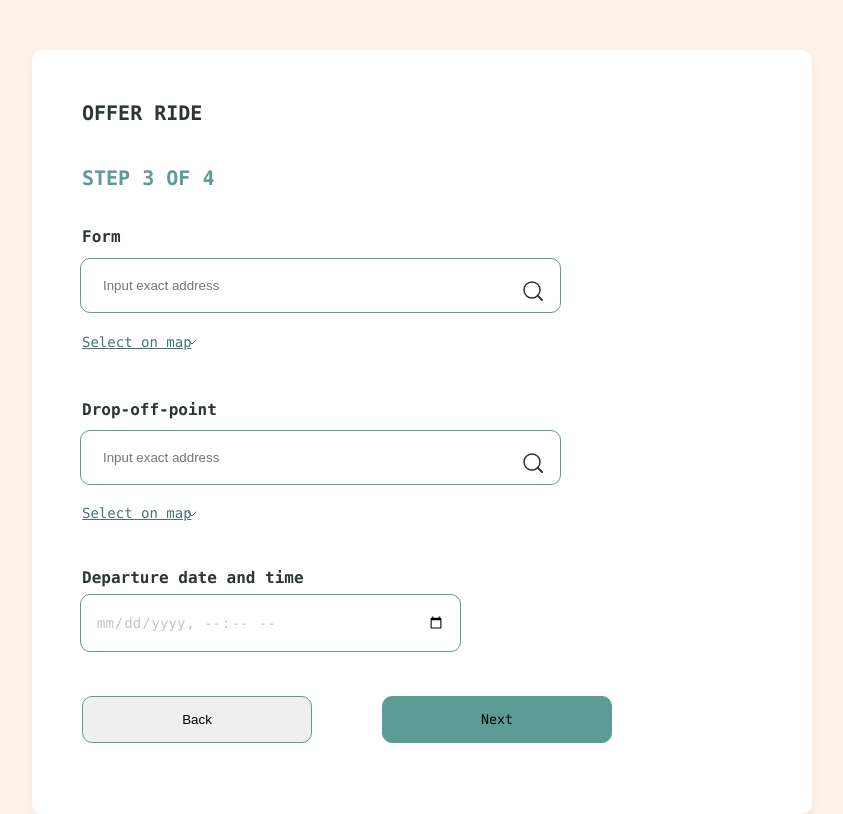
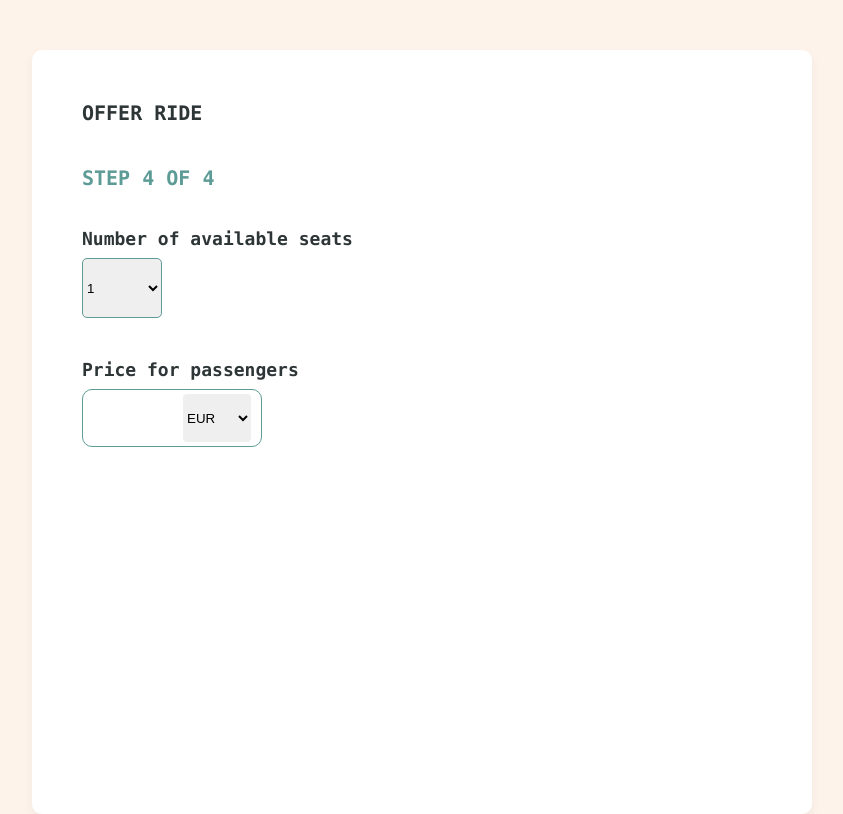
Before and after one commit to medlouay/front-end-newHorizons, a React (Vite) app in the folder front-end/: page / in a window 1280 px wide. Shown: the whole page, without its empty margins (218-1061 px from the left). Built offline with nearby package versions, Linux system fonts and the light colour scheme.

Commit message:
offer ride form step 4 of 4

```diff
--- a/front-end/src/App.jsx
+++ b/front-end/src/App.jsx
@@ -1,5 +1,5 @@
 import React from 'react'
-import{Info,Header,Footer,Body,Event,RideCard, OfferRideS2, OfferRideS3} from "./components"
+import{Info,Header,Footer,Body,Event,OfferRideS1, OfferRideS2, OfferRideS3, OfferRideS4} from "./components"
 import {path as SvgImage} from "./assets"
 
 const App = () => {
@@ -8,7 +8,7 @@ const App = () => {
       <SvgImage className="styled-svg" />
     </div> */}
 
-  <OfferRideS3/>
+  <OfferRideS4/>
 
 
   </>)
--- a/front-end/src/components/RideCard/RideCard.jsx
+++ b/front-end/src/components/OfferRideS1/OfferRideS1.jsx
@@ -1,7 +1,7 @@
 import React from 'react'
-import './rideCard.css'
+import './OfferRideS1.css'
 
-const RideCard = () => {
+const OfferRideS1 = () => {
   return (
 
     <div id="container">
@@ -60,4 +60,4 @@ const RideCard = () => {
     )
 }
 
-  export default RideCard
+  export default OfferRideS1
--- a/front-end/src/components/OfferRideS3/OfferRideS3.jsx
+++ b/front-end/src/components/OfferRideS3/OfferRideS3.jsx
@@ -11,13 +11,11 @@ const OfferRideS3 = () => {
       <div id='st2'>
         <span>STEP 3 OF 4</span>
       </div>
-
       <span id='form3'> Form </span>
-
       <div id="search-bar3">
         <input id="input3" type="text" placeholder="Input exact address" />
-
-      <svg id='icon3'
+        <svg
+          id='icon3'
           xmlns="http://www.w3.org/2000/svg"
           width="24"
           height="24"
@@ -25,27 +23,12 @@ const OfferRideS3 = () => {
           fill="none"
           className="search-icon"
         >
-        <path
-          d="M11 19C15.4183 19 19 15.4183 19 11C19 6.58172 15.4183 3 11 3C6.58172 3 3 6.58172 3 11C3 15.4183 6.58172 19 11 19Z"
-          stroke="#2D3536"
-          strokeWidth="1.5"
-          strokeLinecap="round"
-          strokeLinejoin="round"
-        />
-        <path
-          d="M20.9984 21L16.6484 16.65"
-          stroke="#2D3536"
-          strokeWidth="2"
-          strokeLinecap="round"
-          strokeLinejoin="round"
-        />
+          {/* SVG path data */}
         </svg>
       </div>
-
       <div className="dropdown-container">
         <select className="dropdown">
           <option value="option1">Select on map</option>
-
         </select>
         <div className="arrow-icon">
           <svg
@@ -55,25 +38,17 @@ const OfferRideS3 = () => {
             viewBox="0 0 16 16"
             fill="none"
           >
-          <path
-            d="M12 6L8 10L4 6"
-            stroke="#467471"
-            stroke-linecap="round"
-            stroke-linejoin="round"
-          />
+            {/* SVG path data */}
           </svg>
         </div>
       </div>
-
       <span id='drop-off-point'>
         Drop-off-point
       </span>
-
-
       <div id="search-bar4">
         <input id="input3" type="text" placeholder="Input exact address" />
-
-      <svg id='icon3'
+        <svg
+          id='icon3'
           xmlns="http://www.w3.org/2000/svg"
           width="24"
           height="24"
@@ -81,27 +56,12 @@ const OfferRideS3 = () => {
           fill="none"
           className="search-icon"
         >
-        <path
-          d="M11 19C15.4183 19 19 15.4183 19 11C19 6.58172 15.4183 3 11 3C6.58172 3 3 6.58172 3 11C3 15.4183 6.58172 19 11 19Z"
-          stroke="#2D3536"
-          strokeWidth="1.5"
-          strokeLinecap="round"
-          strokeLinejoin="round"
-        />
-        <path
-          d="M20.9984 21L16.6484 16.65"
-          stroke="#2D3536"
-          strokeWidth="2"
-          strokeLinecap="round"
-          strokeLinejoin="round"
-        />
+          {/* SVG path data */}
         </svg>
       </div>
-
       <div className="dropdown-container1">
         <select className="dropdown1">
           <option value="option1">Select on map</option>
-
         </select>
         <div className="arrow-icon1">
           <svg
@@ -111,20 +71,13 @@ const OfferRideS3 = () => {
             viewBox="0 0 16 16"
             fill="none"
           >
-          <path
-            d="M12 6L8 10L4 6"
-            stroke="#467471"
-            stroke-linecap="round"
-            stroke-linejoin="round"
-          />
+            {/* SVG path data */}
           </svg>
         </div>
       </div>
-
-
       <span id='deprature-data-and-time'>
-    Departure date and time    </span>
-
+        Departure date and time
+      </span>
       <div className="datetime-picker">
         <svg
           width="24"
@@ -133,12 +86,7 @@ const OfferRideS3 = () => {
           fill="none"
           className="calendar-icon"
         >
-        {<svg xmlns="http://www.w3.org/2000/svg" width="24" height="24" viewBox="0 0 24 24" fill="none">
-  <path d="M19 4H5C3.89543 4 3 4.89543 3 6V20C3 21.1046 3.89543 22 5 22H19C20.1046 22 21 21.1046 21 20V6C21 4.89543 20.1046 4 19 4Z" stroke="#2D3536" stroke-width="1.5" stroke-linecap="round" stroke-linejoin="round"/>
-  <path d="M16 2V6" stroke="#2D3536" stroke-width="1.5" stroke-linecap="round" stroke-linejoin="round"/>
-  <path d="M8 2V6" stroke="#2D3536" stroke-width="1.5" stroke-linecap="round" stroke-linejoin="round"/>
-  <path d="M3 10H21" stroke="#2D3536" stroke-width="1.5" stroke-linecap="round" stroke-linejoin="round"/>
-</svg>}
+          {/* SVG path data */}
         </svg>
         <input
           type="datetime-local"
@@ -148,7 +96,6 @@ const OfferRideS3 = () => {
           placeholder="Select Date and Time"
         />
       </div>
-
       <div>
         <button id='backbutton2'>
           Back
@@ -159,7 +106,6 @@ const OfferRideS3 = () => {
           Next
         </button>
       </div>
-
     </div>
   );
 }
--- /dev/null
+++ b/front-end/src/components/OfferRideS4/OfferRideS4.css
@@ -0,0 +1,107 @@
+#container4 {
+    position: relative;
+    width: 780px;
+    height: 764px;
+    margin: 50px auto 0;
+    border-radius: 10px;
+    background: #ffffff;
+    box-shadow: 0px 4px 8px 0px #f2e8e0;
+  }
+
+  #form4{
+    position: absolute;
+    left: 50px;
+    top: 177px;
+    color: var(--foundation-grey-dark, #2D3536);
+    font-family: Consolas;
+    font-size: 18px;
+    font-style: normal;
+    font-weight: bold;
+    line-height: 130%; /* 20.8px */
+  }
+
+  #number-of-available-seats{
+    position: absolute;
+    top: 208px;
+    left: 50px;
+
+display: flex;
+width: 80px;
+height: 60px;
+justify-content: center;
+align-items: center;
+gap: 20px;
+border-radius: 5px;
+border: 1px solid var(--foundation-green-normal, #5D9B96);
+
+  }
+  #price-for-passangers{
+
+    color: var(--foundation-grey-dark, #2D3536);
+    font-family: Consolas;
+    font-size: 18px;
+    font-style: normal;
+    font-weight: bold;
+    line-height: 130%; /* 20.8px */
+position: absolute;
+top: 308px ;
+left: 50px;
+  }
+
+  #container-price-for-passangers{
+    position: absolute;
+    top:339px ;
+    left: 50px;
+    display: flex;
+width: 180px;
+padding: 18px 5px 18px 114px;
+justify-content: flex-end;
+align-items: center;
+border-radius: 10px;
+border: 1px solid var(--foundation-green-normal, #5D9B96);
+
+  }
+
+/* Custom style for the element with ID "input-price-for-passanger" */
+#input-price-for-passanger {
+
+    color: #000;
+    font-family: Consolas;
+    font-size: 14px;
+    font-style: normal;
+    font-weight: bold;
+    line-height: 130%; /* 18.2px */
+    border: none; /* Remove the border */
+    outline: none; /* Remove the outline */
+    padding-right: 24px; /* Add space for the custom underline */
+    width: 70px; /* Increase the width to make it bigger */
+  }
+
+  /* Custom underline using CSS pseudo-element ::after */
+  #input-price-for-passanger::after {
+    content: '';
+    display: block;
+    position: absolute;
+    bottom: -2px; /* Adjust this value to position the underline */
+    left: 0;
+    width: 100%; /* Extend the underline to cover the width of the input */
+    height: 2px; /* Set the height of the underline */
+    background-color: #000; /* Color the underline in black */
+    pointer-events: none;
+  }
+
+#select-price-for-passenger{
+        position: absolute;
+    top: 343px;
+    left: 150px;
+
+display: flex;
+width: 70px;
+height: 50px;
+justify-content: center;
+align-items: center;
+gap: 20px;
+border-radius: 5px;
+border: 1px solid var(--foundation-green-normal, white);
+
+}
--- /dev/null
+++ b/front-end/src/components/OfferRideS4/OfferRideS4.jsx
@@ -0,0 +1,56 @@
+import React from 'react';
+import './OfferRideS4.css';
+
+const OfferRideS4 = () => {
+
+  return (
+    <div id="container4">
+
+
+           <div id='title'>
+        <span>Offer Ride</span>
+        {/* Other JSX elements for the rest of the component */}
+      </div>
+      <div id='st2'>
+        <span>STEP 4 OF 4</span>
+      </div>
+
+      <span id='form4'> Number of available seats </span>
+
+      <div>
+      <select id="number-of-available-seats">
+        <option value="1"> 1</option>
+        <option value="2"> 2</option>
+        <option value="3"> 3</option>
+        <option value="4">4</option>
+      </select>
+    </div>
+
+    <span id='price-for-passangers'> Price for passengers </span>
+
+
+<div id="container-price-for-passangers">
+<div>
+      <label htmlFor="inputField"></label>
+      <input id="input-price-for-passanger"type="text" />
+    </div>
+
+
+
+</div>
+
+<div>
+      <select id="select-price-for-passenger">
+        <option value="1"> EUR</option>
+        <option value="2"> 2</option>
+        <option value="3"> 3</option>
+        <option value="4">4</option>
+      </select>
+      </div>
+
+
+        </div>
+      );
+      }
+
+export default OfferRideS4;
--- a/front-end/src/components/index.js
+++ b/front-end/src/components/index.js
@@ -5,8 +5,9 @@ import Event from "./Event/Event";
 import Body from "./Body/Body";
 import Navbar from "./Navbar/Navbar";
 import Agenda from "./Agenda/Agenda";
-import RideCard from "./RideCard/RideCard";
+import OfferRideS1 from "./OfferRideS1/OfferRideS1";
 import OfferRideS2 from "./OfferRideS2/OfferRideS2";
 import OfferRideS3 from "./OfferRideS3/OfferRideS3";
+import OfferRideS4 from "./OfferRideS4/OfferRideS4";
 
-export { Header, Footer, Info, Event, Body, Navbar, Agenda, RideCard, OfferRideS2, OfferRideS3};
+export { Header, Footer, Info, Event, Body, Navbar, Agenda, OfferRideS1, OfferRideS2, OfferRideS3, OfferRideS4};
```
Also changed, not shown: front-end/src/components/OfferRideS3/OfferRideS3.css (+0 -22 lines), front-end/src/components/OfferRideS1/OfferRideS1.css (renamed from front-end/src/components/RideCard/RideCard.css). Lines whose indentation alone changed are shown as unchanged.
